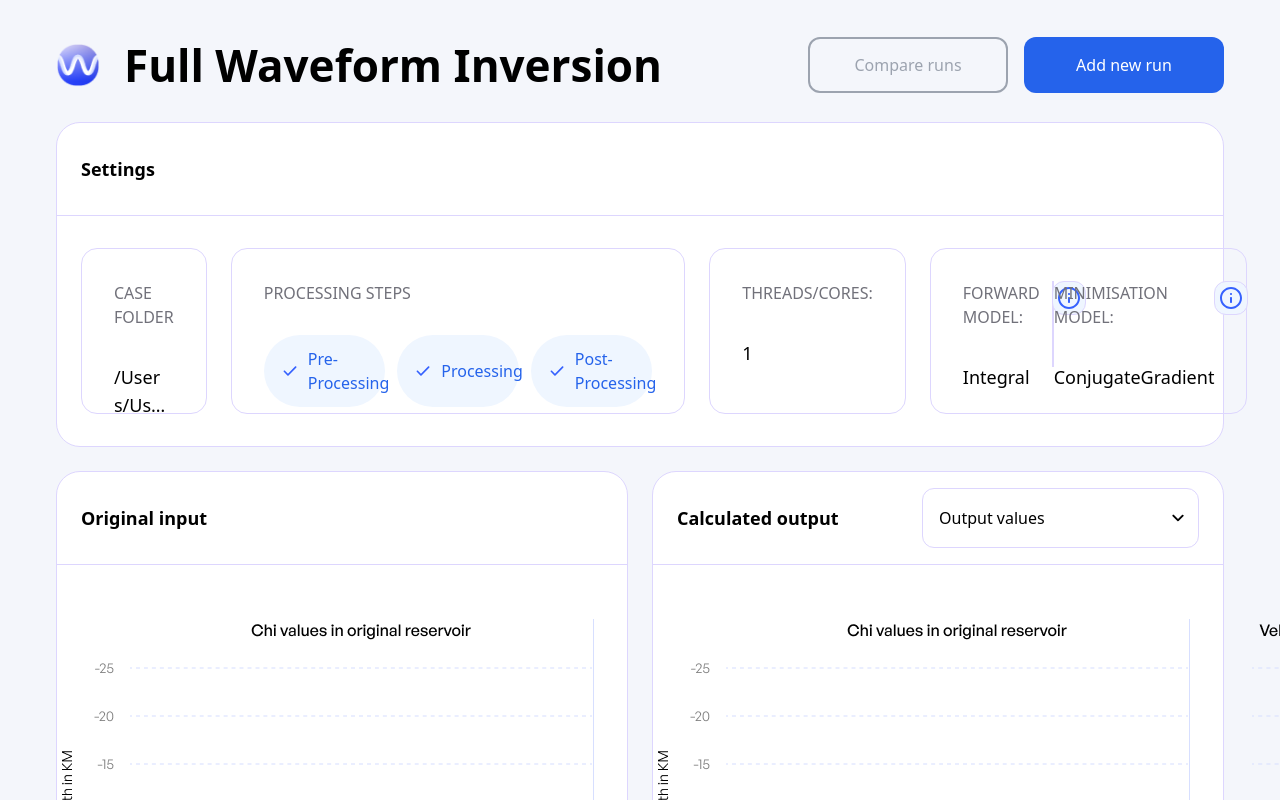
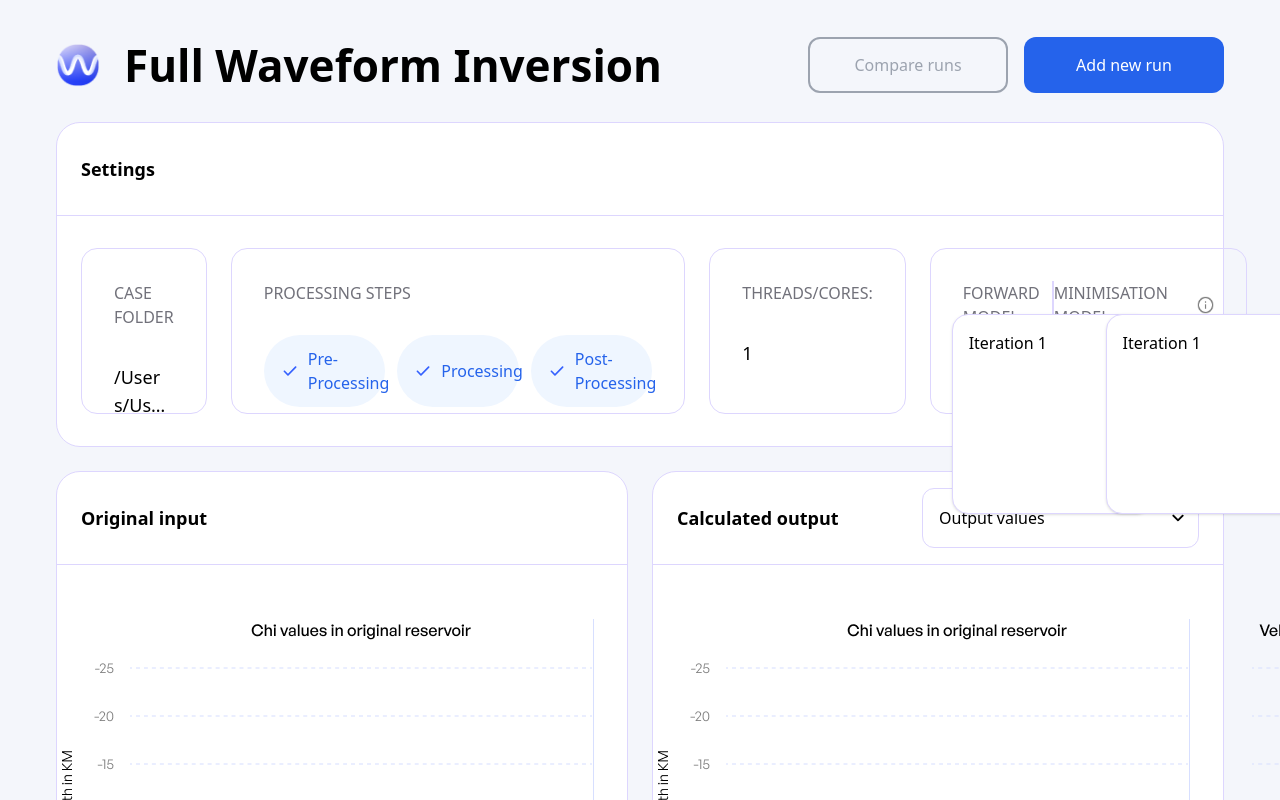
Before and after one commit to SalarGit/FWI, a React (Vite) app in the folder full-waveform-inversion/: page / in a window 1280 px wide. Shown: the top 800 px of the page. Built offline with nearby package versions, Linux system fonts and the light colour scheme.

Commit message:
Start tooltip

```diff
--- a/full-waveform-inversion/src/App.jsx
+++ b/full-waveform-inversion/src/App.jsx
@@ -8,7 +8,7 @@ import Output from './components/IO/Output.jsx';
 
 function App() {
     return (
-        <div className='flex flex-col min-h-screen bg-[#F4F6FB]
+        <div className='relative flex flex-col min-h-screen bg-[#F4F6FB]
             px-14 py-8 space-y-6'
         >
             <Header />
--- a/full-waveform-inversion/src/components/IO/Output.jsx
+++ b/full-waveform-inversion/src/components/IO/Output.jsx
@@ -17,8 +17,10 @@ export default function Output() {
         handleSetIsOpen();
     }
 
+    // Create comp that outputs array of outputTypes
+    // right-6 top-[90px]
     const dropDown = !isOpen ? null :
-        <div className="absolute bg-white w-[277px] right-6 top-[90px]
+        <div className="absolute bg-white w-[277px]
             flex flex-col space-y-5 py-5 px-3
             border border-violet-200 rounded-xl"
             >
@@ -49,9 +51,9 @@ export default function Output() {
 
     const dropDownIcon = !isOpen ? <img src={closedIcon} alt="drop-icon.png" /> : <img src={closedIcon} alt="drop-icon.png" className="rotate-180" />
 
-
+                // relative
     return (
-        <div class="relative flex flex-col bg-white border border-violet-200 rounded-3xl w-1/2 h-[530px]">
+        <div class="flex flex-col bg-white border border-violet-200 rounded-3xl w-1/2 h-[530px]">
             {/* Upper Part */}
             {/* Container */}
             <div className="flex justify-between">
--- a/full-waveform-inversion/src/components/settings/Model.jsx
+++ b/full-waveform-inversion/src/components/settings/Model.jsx
@@ -1,4 +1,5 @@
-import info from '../../assets/info.svg';
+import infoSvg from '../../assets/info.svg';
+import info from '../../assets/info.png';
 import infoBlue from '../../assets/info-blue.png';
 import infoBlueSvg from '../../assets/info-blue.svg';
 
@@ -11,15 +12,15 @@ export default function Model({ model, modelType }) {
     // const infoIcon =
 
     return (
-        <div className="flex flex-col space-y-[34px] relative">
+        <div className="flex flex-col space-y-[34px]">
             <div className="flex space-x-3">
                 <Title title={title}/>
-                <div className="group hover:w-[34px]">
-                    {/* <img src={info} alt="info.svg"
+                <div className="relative group flex flex-col items-center justify-center">
+                    <img src={info} alt="info.png"
+                    />
+                    {/* <img src={infoBlueSvg} alt="info-blue.svg"
+                        className="absolute bg-blue-50 border border-violet-200 rounded-xl w-[34px] p-1"
                     /> */}
-                    <img src={infoBlueSvg} alt="info-blue.svg"
-                        className="absolute bg-blue-50 border border-violet-200 rounded-xl w-[34px] p-1"
-                    />
                     <ToolTip />
                 </div>
             </div>
--- a/full-waveform-inversion/src/components/settings/ToolTip.jsx
+++ b/full-waveform-inversion/src/components/settings/ToolTip.jsx
@@ -1,8 +1,25 @@
 export default function ToolTip() {
+    const model = "minimisation model";
+
+    let toolTip = null;
+    if (model === "minimisation model") {
+        toolTip =
+        (
+            <p>Iteration 1</p>
+        )
+    }
+    // hidden group-hover:block
     return (
-        <div className="absolute hidden group-hover:block
-            bg-white rounded-2xl border border-violet-200 shadow">
-            <p>Tooltip</p>
+        // <div className="absolute flex flex-col
+        //         h-[200px] w-[200px] top-[33px] p-4
+        //         bg-white rounded-2xl border border-violet-200 shadow">
+        //         <p>Iteration 1</p>
+        // </div>
+        <div className="absolute flex flex-col
+            h-[200px] w-[200px] top-[33px] p-4
+            bg-white rounded-2xl border border-violet-200 shadow"
+        >
+            {toolTip}
         </div>
     )
 }
```
Also changed, not shown: full-waveform-inversion/src/assets/info.png (added).
